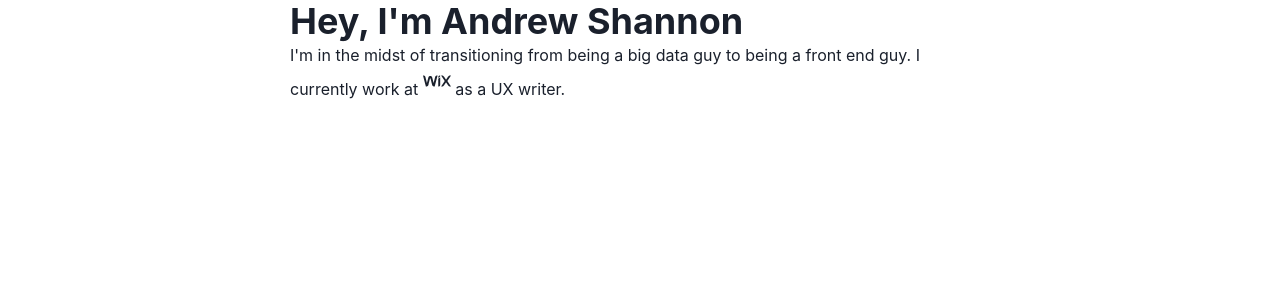
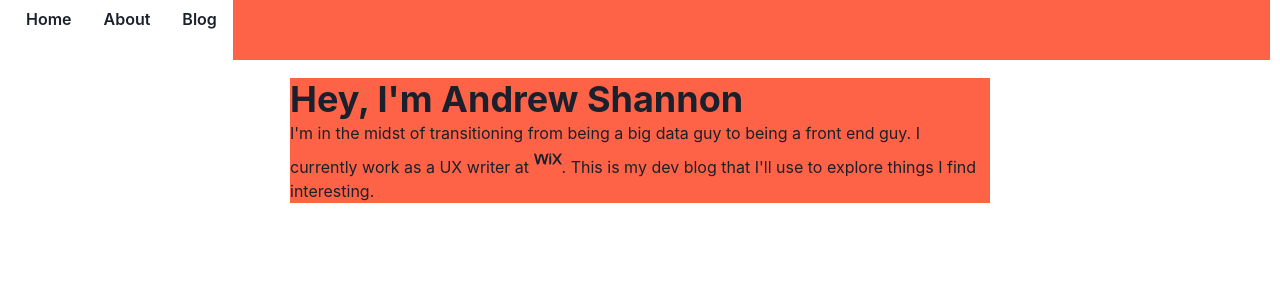
Before and after one commit to ashannon828/my-dev-blog, a Next.js app: page / in a window 1280 px wide. Shown: the top 300 px of the page. Built offline with nearby package versions, Linux system fonts and the light colour scheme.

Commit message:
added navbar and started styling

```diff
--- /dev/null
+++ b/components/layout/Layout.js
@@ -0,0 +1,18 @@
+import React from 'react';
+import { Box, Flex, Stack } from '@chakra-ui/react';
+import Navbar from './navbar/Navbar';
+
+function Layout(props) {
+  return (
+    <Stack alignItems="center" mx="10px" as="main">
+      <Navbar />
+      <Box width="700px">
+        <Flex mt="10px" bg="tomato" width="100%" direction="column">
+          {props.children}
+        </Flex>
+      </Box>
+    </Stack>
+  );
+}
+
+export default Layout;
--- /dev/null
+++ b/components/layout/navbar/MenuItem.js
@@ -0,0 +1,12 @@
+import React from 'react';
+import { Button, Link } from '@chakra-ui/react';
+
+function menuItem(props) {
+  return (
+    <Button variant="ghost">
+      <Link href={props.href}>{props.text}</Link>
+    </Button>
+  );
+}
+
+export default menuItem;
--- /dev/null
+++ b/components/layout/navbar/Navbar.js
@@ -0,0 +1,23 @@
+import React from 'react';
+import { Box, Flex } from '@chakra-ui/react';
+import MenuItem from './MenuItem';
+
+function Navbar() {
+  return (
+    <Flex
+      bg="tomato"
+      height="60px"
+      width="100%"
+      as="nav"
+      justifyItems="flex-end"
+    >
+      <Box bg="white" maxW="700px">
+        <MenuItem href="/" text="Home" />
+        <MenuItem href="/about" text="About" />
+        <MenuItem href="/blog" text="Blog" />
+      </Box>
+    </Flex>
+  );
+}
+
+export default Navbar;
--- a/pages/index.js
+++ b/pages/index.js
@@ -1,20 +1,21 @@
 /* eslint-disable react/jsx-one-expression-per-line */
 import React from 'react';
-import { Stack, Flex, Heading, Text, Icon } from '@chakra-ui/react';
+import { Heading, Text, Icon } from '@chakra-ui/react';
 import { SiWix } from 'react-icons/si';
+
+import Layout from '../components/layout/Layout';
 
 function index() {
   return (
-    <Stack align="center" as="main">
-      <Flex mx={5} maxWidth="700px" direction="column">
-        <Heading>Hey, I&apos;m Andrew Shannon</Heading>
-        <Text>
-          I&apos;m in the midst of transitioning from being a big data guy to
-          being a front end guy. I currently work at{' '}
-          <Icon as={SiWix} w={7} h={7} /> as a UX writer.
-        </Text>
-      </Flex>
-    </Stack>
+    <Layout>
+      <Heading>Hey, I&apos;m Andrew Shannon</Heading>
+      <Text>
+        I&apos;m in the midst of transitioning from being a big data guy to
+        being a front end guy. I currently work as a UX writer at{' '}
+        <Icon as={SiWix} w={7} h={7} />. This is my dev blog that I&apos;ll use
+        to explore things I find interesting.
+      </Text>
+    </Layout>
   );
 }
 
```
Also changed, not shown: components/layout/Footer.js (added, +7 -0 lines), components/layout/SmallAd.js (added, +7 -0 lines), pages/about.js (added, +13 -0 lines), pages/blog.js (added, +13 -0 lines).
